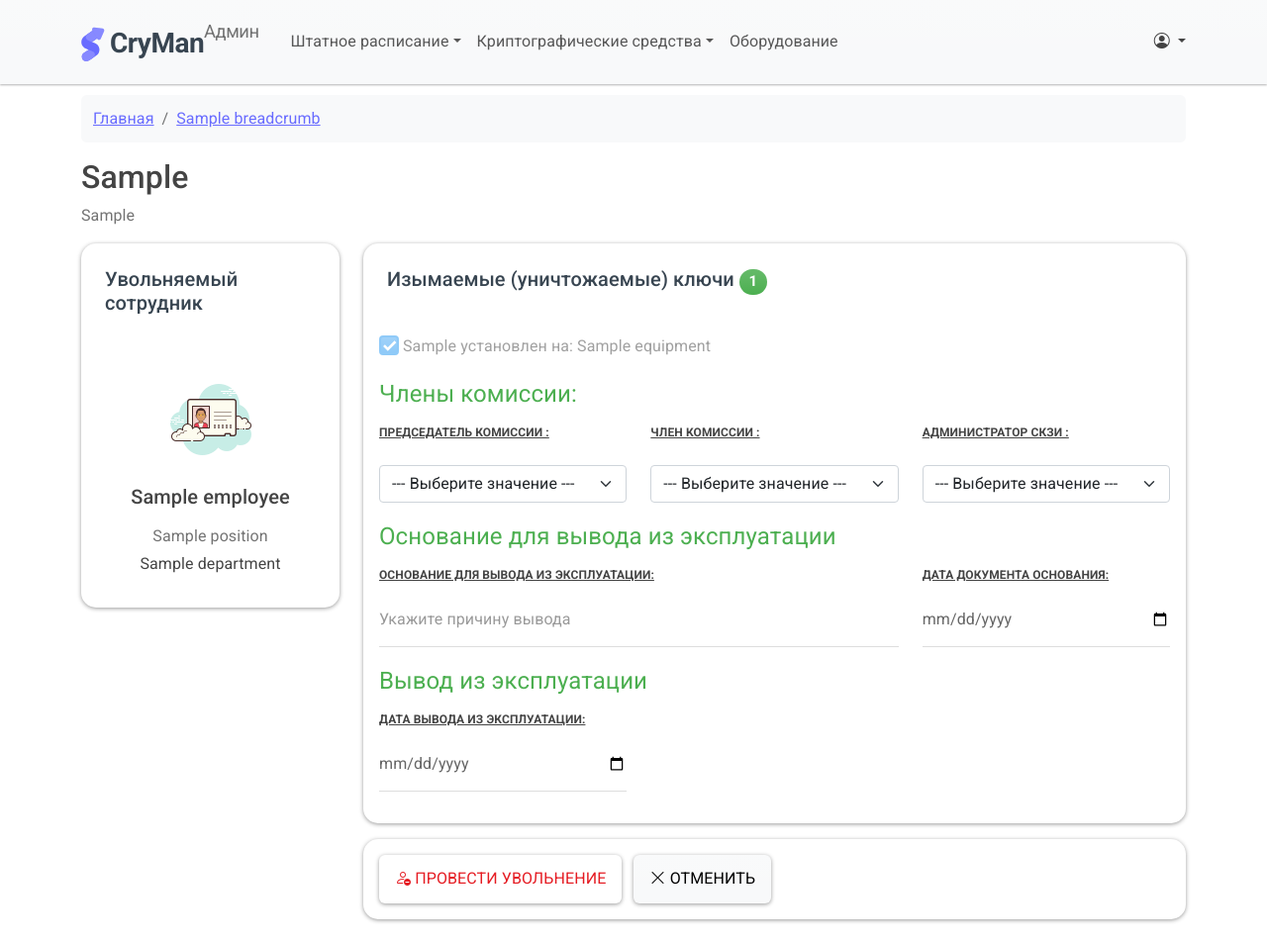
After one commit to ale88andr/cryptography-management, a Python web app: template src/templates/admin/staff/employees/termination_form.html in a window 1280 px wide. The commit adds this page. Shown: the whole page at 99% size. Run offline with Jinja, Linux system fonts and the light colour scheme; the template is opened without the code that fills it: most values are stand-ins (such as "Sample title", 1, 10 or a date in 2020).

Commit message:
feature: admin can tetminate employee

```diff
--- a/src/admin/constants.py
+++ b/src/admin/constants.py
@@ -43,6 +43,7 @@ EMP_EDIT_PAGE_HEADER = "Редактирование даных сотрудни
 EMP_DETAIL_PAGE_HEADER = "Просмотр даных сотрудника"
 EMP_HELP_TEXT = "Администрироваие сотрудников организации"
 EMP_CUSERS_PAGE_HEADER = "Пользователи СКЗИ"
+EMP_DISMISS_PAGE_HEADER = "Увольнение сотрудника"
 
 
 # ========= Carrier types =========
--- a/src/services/employee_personal_account.py
+++ b/src/services/employee_personal_account.py
@@ -30,7 +30,7 @@ class EmployeePersonalAccountService(BaseRepository):
         return records, len(records)
 
     @classmethod
-    async def get_by_user(cls, user_id: int = None):
+    async def get_by_user(cls, user_id: int = None, only_active: bool = False):
         if user_id:
             query = (
                 select(cls.model)
@@ -43,5 +43,9 @@ class EmployeePersonalAccountService(BaseRepository):
                 )
                 .filter_by(user_id=user_id)
             )
+
+            if only_active:
+                query = query.filter(cls.model.remove_action_id.is_(None))
+
             records = (await db.execute(query)).scalars().all()
             return records, len(records)
--- a/src/templates/admin/staff/employees/detail.html
+++ b/src/templates/admin/staff/employees/detail.html
@@ -35,7 +35,7 @@
                                         <h6 class="lead fw-normal mb-0">Сведения о сотруднике</h6>
                                         {% if employee.is_worked %}
                                             <p class="mb-0 text-muted">
-                                                <a href="#" class="btn btn-danger mt-2"><i class="bi bi-person-dash"></i> Уволить</a>
+                                                <a href="{{ url_for('termination_employee_admin', pk=employee.id) }}" class="btn btn-danger mt-2"><i class="bi bi-person-dash"></i> Уволить</a>
                                             </p>
                                         {% endif %}
                                     </div>
--- /dev/null
+++ b/src/templates/admin/staff/employees/termination_form.html
@@ -0,0 +1,93 @@
+{% extends "admin/layout.html" %}
+
+{% block title %}{{ page_header }}{% endblock %}
+{% block breadcrumb %}{% include 'admin/common/breadcrumbs.html' %}{% endblock %}
+{% block page_header_text %}{{ page_header }}{% endblock %}
+{% block page_header_help_text %}{{ page_header_help }}{% endblock %}
+
+{% from "admin/common/form_macros.html" import input_field, date_field, select_field %}
+
+{% block content %}
+
+    <div class="col-3">
+        <div class="justify-content-center align-items-center">
+            <div class="card" style="border-radius: 15px;">
+                <div class="card-header">
+                    <h5 class="card-title m-0 me-2">Увольняемый сотрудник</h5>
+                </div>
+                <div class="card-body text-center">
+                    <div class="mt-3 mb-3">
+                        <img src="{{ url_for('static', path='img/employee.png') }}"/>
+                        <h5 class="my-3">{{ employee }}</h5>
+                        <p class="mb-1 text-muted">{{ employee.position }}</p>
+                        <p class="mb-1">{{ employee.department }}</p>
+                    </div>
+                </div>
+            </div>
+        </div>
+    </div>
+
+    <div class="col-9">
+        <form method="POST" class="custom">
+            <div class="card" style="border-radius: 15px;">
+                <div class="card-header">
+                    <h5 class="card-title m-0 me-1">Изымаемые (уничтожаемые) ключи <span class="badge rounded-pill bg-success">{{ key_documents_counter }}</span></h5>
+                </div>
+                <div class="card-body">
+                    <fieldset>
+                        <div class="row mb-3">
+                            <div class="col-12">
+                                {% for rec in key_documents %}
+                                    <div class="form-check">
+                                        <input class="form-check-input" type="checkbox" value="" checked="" disabled>
+                                        <label class="form-check-label">{{ rec.key_document }} установлен на: {{ rec.equipment }}</label>
+                                    </div>
+                                {% endfor %}
+                            </div>
+                        </div>
+                        <legend class="text-success">Члены комиссии:</legend>
+                        <div class="row mb-3">
+                            <div class="col-lg-4">
+                                {{ select_field("head_commision_member_id", "Председатель комиссии :", staff_members, errors, head_commision_member_id) }}
+                            </div>
+                            <div class="col-lg-4">
+                                {{ select_field("commision_member_id", "Член комиссии :", staff_members, errors, commision_member_id) }}
+                            </div>
+                            <div class="col-lg-4">
+                                {{ select_field("performer_id", "Администратор СКЗИ :", staff_members, errors, performer_id) }}
+                            </div>
+                        </div>
+                        <legend class="text-success">Основание для вывода из эксплуатации</legend>
+                        <div class="row mb-3">
+                            <div class="col-lg-8">
+                                {{ input_field("reason", "Основание для вывода из эксплуатации:", errors, reason, "Укажите причину вывода") }}
+                            </div>
+                            <div class="col-lg-4">
+                                {{ date_field("reason_date", "Дата документа основания:", errors, reason_date) }}
+                            </div>
+                        </div>
+                        <legend class="text-success">Вывод из эксплуатации</legend>
+                        <div class="row mb-3">
+                            <div class="col-lg-4">
+                                {{ date_field("action_date", "Дата вывода из эксплуатации:", errors, action_date) }}
+                            </div>
+                        </div>
+                    </fieldset>
+                </div>
+            </div>
+
+            <div class="card mt-3 mb-4" style="border-radius: 15px;">
+                <div class="card-body">
+                    <button type="submit" class="btn btn-outline-danger me-2">
+                        <i class="bi bi-person-dash"></i> Провести увольнение
+                    </button>
+                    <a href="{{ request.headers.referer }}" class="btn btn-light">
+                        <i class="bi bi-x-lg"></i> Отменить
+                    </a>
+                </div>
+            </div>
+
+        </form>
+    </div>
+
+{% endblock %}
```
Also changed, not shown: src/admin/employee.py (+99 -2 lines), src/services/employee.py (+23 -0 lines), src/templates/admin/cryptography/klog/index.html (+6 -5 lines).
